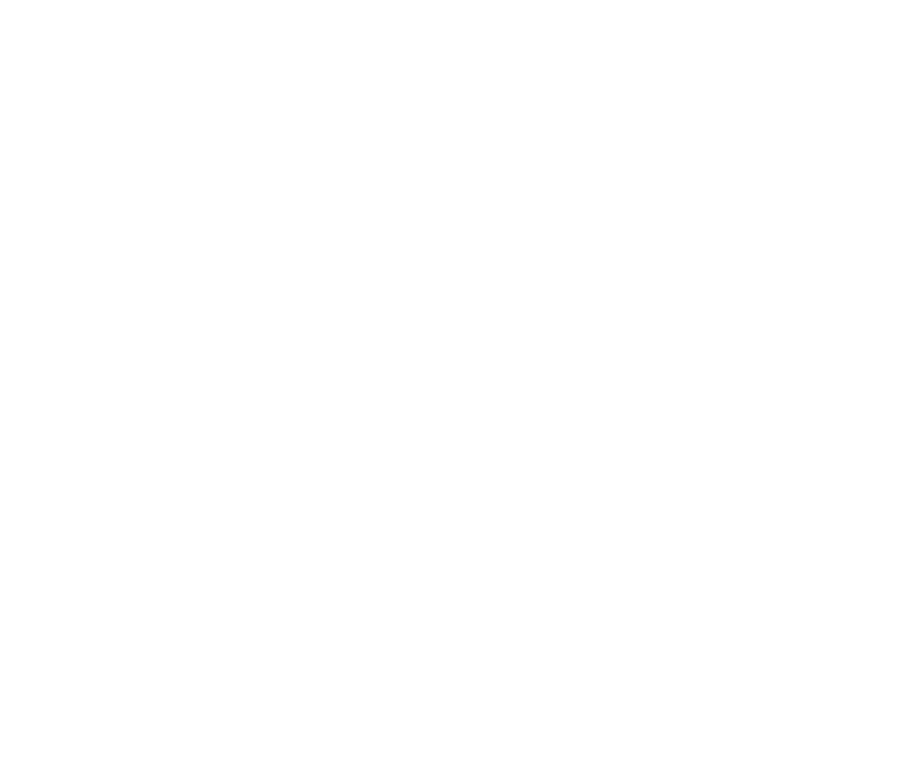
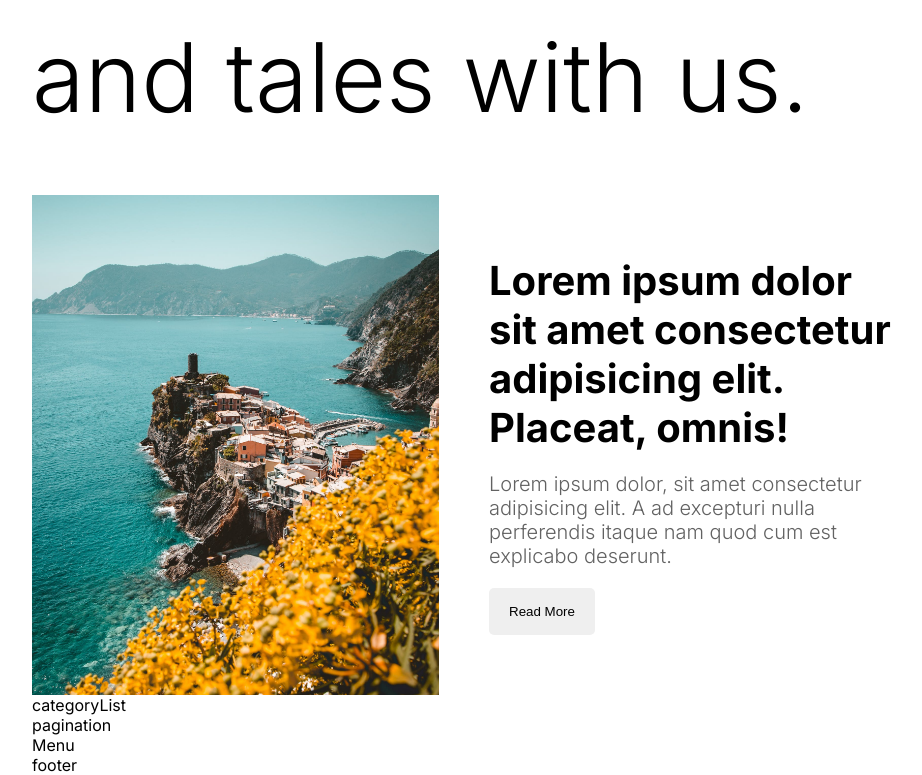
Before and after one commit to suyog200/storytails-blog-app, a Next.js app: page / in a window 1280 px wide. Shown: the part 459-1234 px from the top of the page, without its empty margins (176-1098 px from the left). Before the commit the page ends 800 px from the top, so only its background shows below. Built offline with nearby package versions, Linux system fonts and the light colour scheme.

Commit message:
featured container added

```diff
--- a/src/components/featured/Featured.jsx
+++ b/src/components/featured/Featured.jsx
@@ -1,10 +1,24 @@
 import React from "react";
 import styles from "./featured.module.css";
+import Image from "next/image";
 
-export default function Navbar() {
+export default function Featured() {
     return (
         <div className={styles.container}>
-            featured
+            <h1 className={styles.title}>
+                <b>Hey, StoryTails here! </b>
+                Discover the world of stories and tales with us.
+            </h1>
+            <div className={styles.post}>
+                <div className={styles.imgContainer}>
+                    <Image src="/p1.jpeg" alt="" fill className={styles.image}/>
+                </div>
+                <div className={styles.textContainer}>
+                    <h1 className={styles.postTitle}>Lorem ipsum dolor sit amet consectetur adipisicing elit. Placeat, omnis!</h1>
+                    <p className={styles.postDesc}>Lorem ipsum dolor, sit amet consectetur adipisicing elit. A ad excepturi nulla perferendis itaque nam quod cum est explicabo deserunt.</p>
+                    <button className={styles.button}>Read More</button>
+                </div>
+            </div>
         </div>
     );
 }
--- a/src/components/featured/featured.module.css
+++ b/src/components/featured/featured.module.css
@@ -0,0 +1,49 @@
+.container {
+    margin-top: 30px;
+}
+
+.title {
+    font-size: 96px;
+    font-weight: 300;
+}
+
+.post {
+    margin-top: 60px;
+    display: flex;
+    align-items: center;
+    gap: 50px;
+}
+
+.imgContainer {
+    flex: 1;
+    height: 500px;
+    position: relative;
+}
+
+.image {
+    object-fit: cover;
+}
+
+.textContainer {
+    flex: 1;
+    display: flex;
+    flex-direction: column;
+    gap: 20px;
+}
+
+.postTitle {
+    font-size: 40px;
+}
+
+.postDesc {
+    font-size: 20px;
+    font-weight: 300;
+    color: var(--softTextColor);
+}
+
+.button {
+    padding: 16px 20px;
+    border: none;
+    border-radius: 5px;
+    width: max-content;
+}
```
